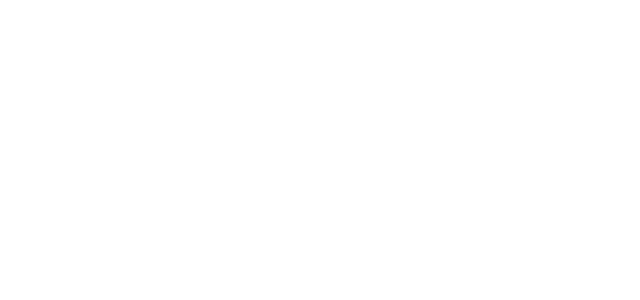
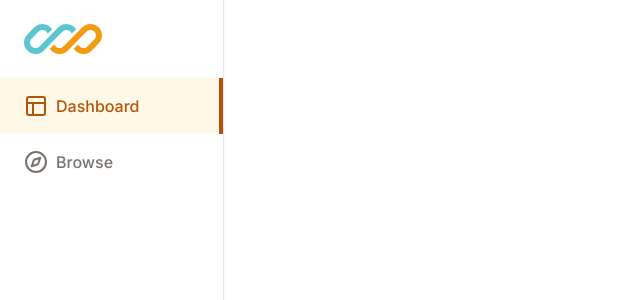
Before and after one commit to bantheus/course-plataform, a Next.js app: page / in a window 1280 px wide. Shown: the top 300 px of the page, without its empty margins (0-640 px from the left). Built offline with nearby package versions, Linux system fonts and the light colour scheme.

Commit message:
feat: add sidebar

```diff
--- /dev/null
+++ b/src/app/(dashboard)/_components/logo.tsx
@@ -0,0 +1,16 @@
+import Image from "next/image";
+
+const Logo = () => {
+  return (
+    <Image
+      src="/logo.svg"
+      alt="Logo"
+      width={100}
+      height={100}
+      priority
+      className="size-auto object-contain"
+    />
+  );
+};
+
+export default Logo;
--- /dev/null
+++ b/src/app/(dashboard)/_components/sidebar-item.tsx
@@ -0,0 +1,44 @@
+import { cn } from "@/lib/utils";
+import { usePathname, useRouter } from "next/navigation";
+import { IRoute } from "./sidebar-routes";
+
+const SidebarItem = ({ icon: Icon, label, href }: IRoute) => {
+  const pathname = usePathname();
+  const router = useRouter();
+
+  const isActive =
+    (pathname === "/" && href === "/") ||
+    pathname === href ||
+    pathname?.startsWith(`${href}/`);
+
+  const onClick = () => {
+    router.push(href);
+  };
+
+  return (
+    <button
+      onClick={onClick}
+      className={cn(
+        "flex items-center gap-x-2 pl-6 font-medium text-stone-500 transition-all hover:bg-stone-300/20 hover:text-stone-600",
+        isActive &&
+          "bg-amber-200/20 text-amber-700 hover:bg-amber-200/20 hover:text-amber-700",
+      )}
+    >
+      <div className="flex items-center gap-x-2 py-4">
+        <Icon
+          className={cn("size-6 text-stone-500", isActive && "text-amber-700")}
+        />
+        {label}
+      </div>
+
+      <div
+        className={cn(
+          "ml-auto h-full border-2 border-amber-700 opacity-0 transition-all",
+          isActive && "opacity-100",
+        )}
+      />
+    </button>
+  );
+};
+
+export default SidebarItem;
--- /dev/null
+++ b/src/app/(dashboard)/_components/sidebar-routes.tsx
@@ -0,0 +1,42 @@
+"use client";
+
+import { Compass, Layout, LucideIcon } from "lucide-react";
+import SidebarItem from "./sidebar-item";
+
+export interface IRoute {
+  icon: LucideIcon;
+  label: string;
+  href: string;
+}
+
+const guestRoutes: IRoute[] = [
+  {
+    icon: Layout,
+    label: "Dashboard",
+    href: "/",
+  },
+  {
+    icon: Compass,
+    label: "Browse",
+    href: "/search",
+  },
+];
+
+const SidebarRoutes = () => {
+  const routes = guestRoutes;
+
+  return (
+    <div className="flex w-full flex-col">
+      {routes.map((route) => (
+        <SidebarItem
+          key={route.href}
+          icon={route.icon}
+          label={route.label}
+          href={route.href}
+        />
+      ))}
+    </div>
+  );
+};
+
+export default SidebarRoutes;
--- /dev/null
+++ b/src/app/(dashboard)/_components/sidebar.tsx
@@ -0,0 +1,18 @@
+import Logo from "./logo";
+import SidebarRoutes from "./sidebar-routes";
+
+const Sidebar = () => {
+  return (
+    <div className="flex h-full flex-col overflow-y-auto border-r bg-white shadow-sm">
+      <div className="p-6">
+        <Logo />
+      </div>
+
+      <div className="flex w-full flex-col">
+        <SidebarRoutes />
+      </div>
+    </div>
+  );
+};
+
+export default Sidebar;
--- /dev/null
+++ b/src/app/(dashboard)/layout.tsx
@@ -0,0 +1,15 @@
+import React from "react";
+import Sidebar from "./_components/sidebar";
+
+const DashboardLayout = ({ children }: { children: React.ReactNode }) => {
+  return (
+    <div className="h-full">
+      <div className="fixed inset-y-0 z-50 hidden h-full w-56 flex-col md:flex">
+        <Sidebar />
+      </div>
+      {children}
+    </div>
+  );
+};
+
+export default DashboardLayout;
```
Also changed, not shown: public/logo.svg (added).
